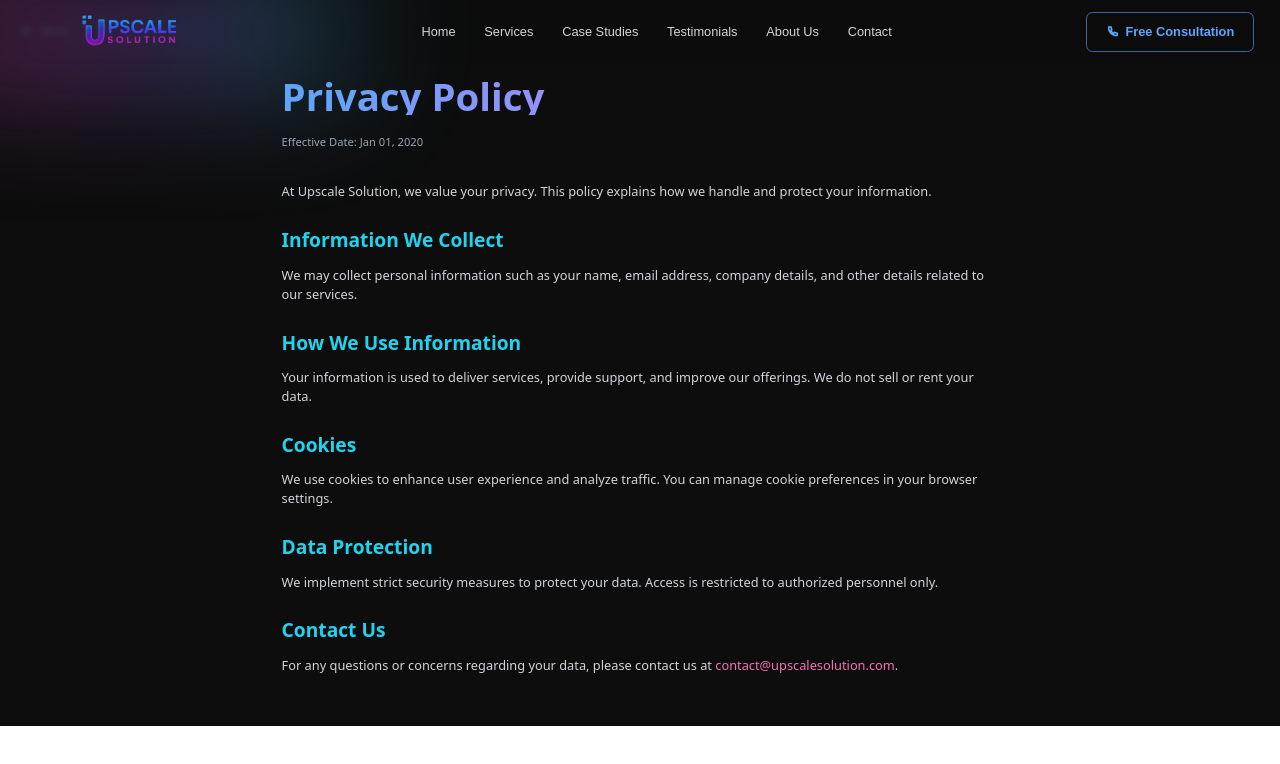
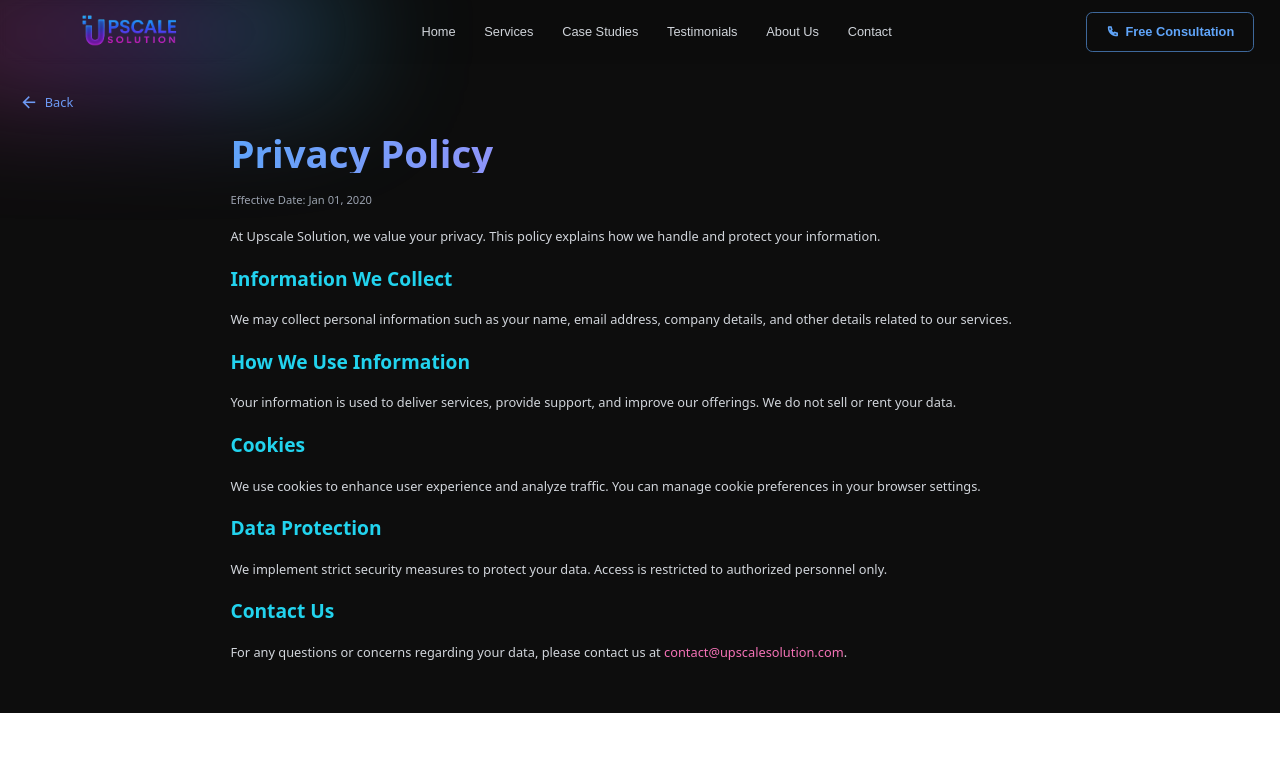
Before and after one commit to CSNET-OF-RAHUL/upscale-solution-website, a Next.js app in the folder Upscale_Dev/: page /privacy-policy in a window 1280 px wide. Shown: the top 764 px of the page. Built offline with nearby package versions, Linux system fonts and the light colour scheme.

Commit message:
Update page.tsx

```diff
--- a/Upscale_Dev/app/privacy-policy/page.tsx
+++ b/Upscale_Dev/app/privacy-policy/page.tsx
@@ -5,49 +5,53 @@ export default function PrivacyPolicy() {
   const router = useRouter();
 
   return (
-    <div className="bg-[#0d0d0d] text-gray-300 px-4 py-12 min-h-screen relative">
+    <main className="min-h-screen bg-[#0d0d0d] text-gray-300 pt-28 px-6 pb-16">
       {/* Back Arrow */}
-      <button
-        onClick={() => router.back()}
-        className="absolute top-6 left-6 flex items-center text-sm text-cyan-400 hover:text-white transition"
-      >
-        <i className="ri-arrow-left-line text-xl mr-2"></i> Back
-      </button>
+      <div className="mb-6">
+        <button
+          onClick={() => router.back()}
+          className="flex items-center text-blue-400 hover:text-blue-300 transition-all duration-300"
+        >
+          <i className="ri-arrow-left-line text-2xl"></i>
+          <span className="ml-2 text-base sm:inline hidden">Back</span>
+        </button>
+      </div>
 
-      <div className="max-w-4xl mx-auto mt-12">
+      <div className="max-w-5xl mx-auto space-y-6">
         <h1 className="text-4xl sm:text-5xl font-bold text-transparent bg-clip-text bg-gradient-to-r from-blue-400 via-violet-400 to-cyan-400 mb-6">
           Privacy Policy
         </h1>
         <p className="text-sm text-gray-400 mb-10">Effective Date: Jan 01, 2020</p>
-        <p className="mb-4">
+
+        <p>
           At Upscale Solution, we value your privacy. This policy explains how we handle and protect your information.
         </p>
 
         <h2 className="text-2xl font-semibold text-cyan-400 mt-8 mb-4">Information We Collect</h2>
-        <p className="mb-4">
+        <p>
           We may collect personal information such as your name, email address, company details, and other details related to our services.
         </p>
 
         <h2 className="text-2xl font-semibold text-cyan-400 mt-8 mb-4">How We Use Information</h2>
-        <p className="mb-4">
+        <p>
           Your information is used to deliver services, provide support, and improve our offerings. We do not sell or rent your data.
         </p>
 
         <h2 className="text-2xl font-semibold text-cyan-400 mt-8 mb-4">Cookies</h2>
-        <p className="mb-4">
+        <p>
           We use cookies to enhance user experience and analyze traffic. You can manage cookie preferences in your browser settings.
         </p>
 
         <h2 className="text-2xl font-semibold text-cyan-400 mt-8 mb-4">Data Protection</h2>
-        <p className="mb-4">
+        <p>
           We implement strict security measures to protect your data. Access is restricted to authorized personnel only.
         </p>
 
         <h2 className="text-2xl font-semibold text-cyan-400 mt-8 mb-4">Contact Us</h2>
-        <p className="mb-4">
+        <p>
           For any questions or concerns regarding your data, please contact us at <span className="text-pink-400">contact@upscalesolution.com</span>.
         </p>
       </div>
-    </div>
+    </main>
   );
 }
```
